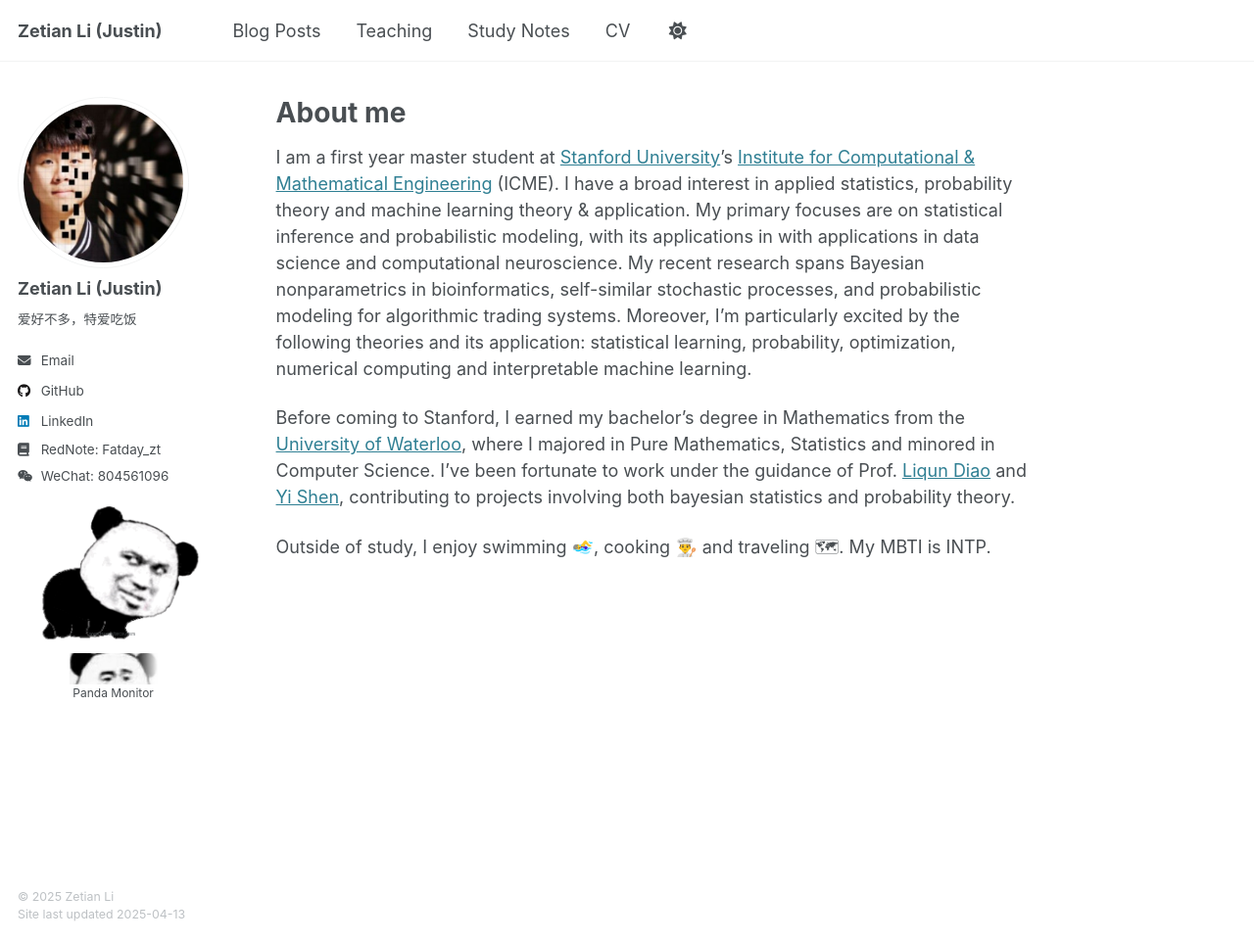
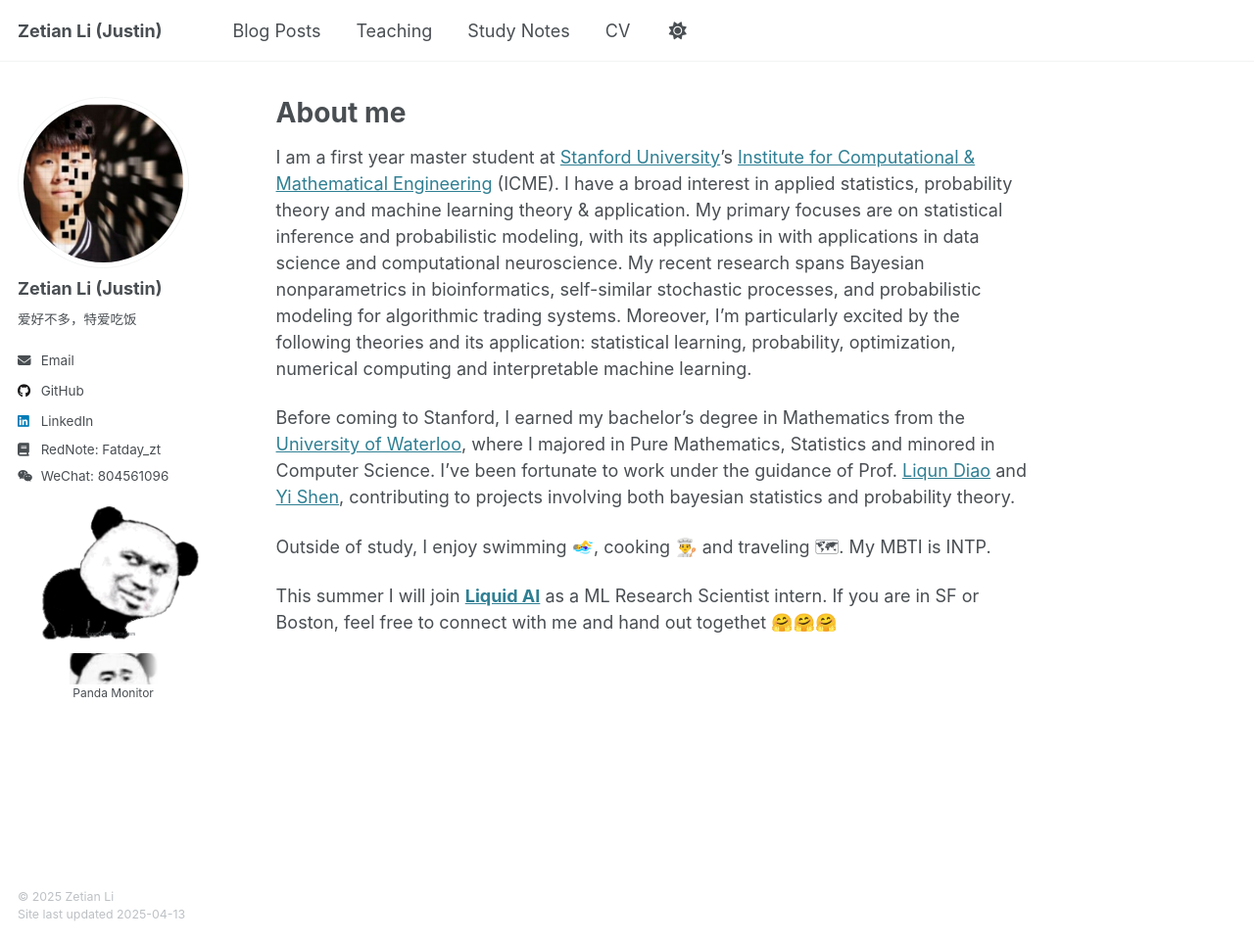
Before and after one commit to fatday/fatday.github.io, a Jekyll site: the page built from _pages/about.md, in a window 1280 px wide and 962 px high. Shown: the whole window at 98% size. Built offline with Jekyll 4.4.1, drawn with Linux system fonts in a browser that asks for light colours.

Commit message:
Update about.md

```diff
--- a/_pages/about.md
+++ b/_pages/about.md
@@ -17,3 +17,5 @@ I am a first year master student at [Stanford University](https://www.stanford.e
 Before coming to Stanford, I earned my bachelor’s degree in Mathematics from the [University of Waterloo](https://uwaterloo.ca/), where I majored in Pure Mathematics, Statistics and minored in Computer Science. I’ve been fortunate to work under the guidance of Prof. [Liqun Diao](http://liqundiao.com/) and [Yi Shen](https://sites.google.com/site/yishenenglish/), contributing to projects involving both bayesian statistics and probability theory.
 
 Outside of study, I enjoy swimming 🏊‍♀️, cooking 👨‍🍳 and traveling 🗺. My MBTI is INTP.
+
+This summer I will join [**Liquid AI**](https://www.liquid.ai/) as a ML Research Scientist intern. If you are in SF or Boston, feel free to connect with me and hand out togethet 🤗🤗🤗
```
